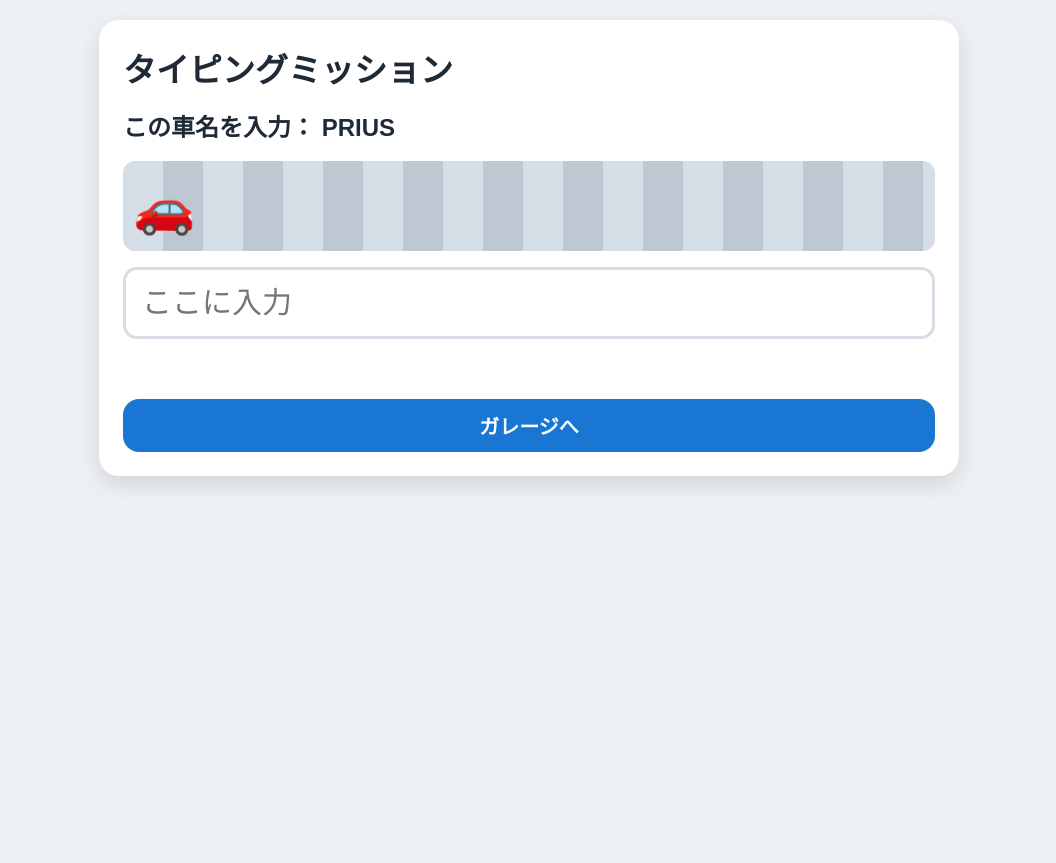
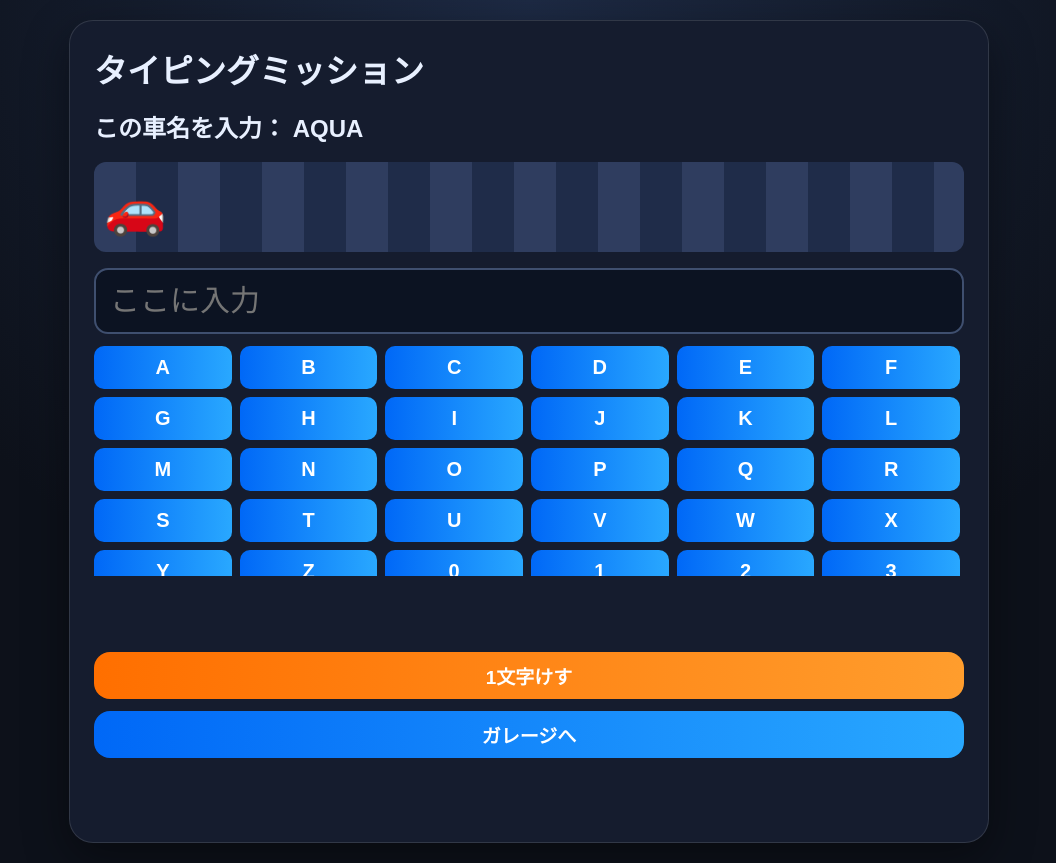
Before and after one commit to TT-sensei/kuruma, a plain HTML site: page typing.html in a window 1280 px wide. Shown: the whole page, without its empty margins (111-1167 px from the left). Before the commit the page ends 800 px from the top, so only its background shows below. Drawn offline with Linux system fonts and the light colour scheme.

Commit message:
Add randomized 100-question study modes with tap controls and cool car effects

```diff
--- a/styles.css
+++ b/styles.css
@@ -1,121 +1,29 @@
 :root {
-  --bg: #eef1f4;
-  --card: #ffffff;
-  --text: #1f2a37;
+  --bg: radial-gradient(circle at top, #1d2a44, #0d111a 65%);
+  --card: #151c2e;
+  --text: #e8f0ff;
   --primary: #ff8a00;
-  --secondary: #1976d2;
-  --ok: #21a366;
-  --miss: #b7791f;
+  --secondary: #2b8cff;
+  --ok: #32d296;
+  --miss: #ffb347;
 }
 * { box-sizing: border-box; }
-body {
-  margin: 0;
-  font-family: "Hiragino Kaku Gothic ProN", "Yu Gothic", sans-serif;
-  background: var(--bg);
-  color: var(--text);
-  min-height: 100vh;
-  font-size: 22px;
-}
-.container {
-  max-width: 900px;
-  margin: 0 auto;
-  padding: 20px;
-}
-.card {
-  background: var(--card);
-  border-radius: 20px;
-  box-shadow: 0 8px 22px rgba(0,0,0,.12);
-  padding: 24px;
-}
-h1,h2,p { margin: 0 0 16px; }
-.big {
-  font-size: clamp(30px, 5vw, 50px);
-  font-weight: 700;
-}
-.level {
-  font-size: 24px;
-  font-weight: 700;
-  margin-bottom: 18px;
-}
-.buttons {
-  display: grid;
-  gap: 16px;
-}
-button, .button-link {
-  width: 100%;
-  border: none;
-  border-radius: 16px;
-  padding: 18px;
-  font-size: 28px;
-  font-weight: 700;
-  color: #fff;
-  cursor: pointer;
-  text-align: center;
-  text-decoration: none;
-}
-.orange { background: var(--primary); }
-.blue { background: var(--secondary); }
-.small {
-  font-size: 20px;
-  padding: 12px;
-}
-input {
-  width: 100%;
-  border: 3px solid #d7dde4;
-  border-radius: 14px;
-  padding: 16px;
-  font-size: 30px;
-  text-transform: uppercase;
-}
-.status {
-  min-height: 44px;
-  font-weight: 700;
-  font-size: 30px;
-}
-.status.ok { color: var(--ok); animation: pop .4s ease; }
-.status.miss { color: var(--miss); }
-.car-track {
-  height: 90px;
-  background: repeating-linear-gradient(90deg, #d5dde6 0 40px, #bec8d2 40px 80px);
-  border-radius: 12px;
-  margin: 16px 0;
-  overflow: hidden;
-  position: relative;
-}
-.car {
-  position: absolute;
-  left: 10px;
-  top: 18px;
-  font-size: 50px;
-  transition: transform .6s ease;
-}
-.car.go { transform: translateX(520px); }
-@keyframes pop {
-  0%{ transform: scale(.9);} 70%{transform: scale(1.08);} 100%{transform:scale(1);} }
-.grid2 {
-  display: grid;
-  grid-template-columns: 1fr 1fr;
-  gap: 14px;
-}
-.item {
-  background: #f8fafc;
-  border: 3px solid #e1e8ef;
-  border-radius: 12px;
-  padding: 12px;
-  font-weight: 700;
-}
-.collection-grid {
-  display: grid;
-  grid-template-columns: repeat(auto-fill,minmax(150px,1fr));
-  gap: 10px;
-}
-.car-tile {
-  border-radius: 12px;
-  padding: 12px;
-  text-align: center;
-  font-weight: 700;
-  min-height: 90px;
-}
-.locked { background: #ccd3db; color: #6a7180; }
-.unlocked { background: #d9f4e5; color: #1a633f; cursor: pointer; }
-.hint { font-size: 20px; color: #3a4757; }
+body { margin:0; font-family:"Hiragino Kaku Gothic ProN","Yu Gothic",sans-serif; background: var(--bg); color:var(--text); min-height:100vh; font-size:22px; }
+.container { max-width: 960px; margin: 0 auto; padding: 20px; }
+.card { background: var(--card); border-radius: 24px; box-shadow: 0 15px 45px rgba(0,0,0,.4); padding: 24px; border:1px solid rgba(255,255,255,.12); }
+.cool{backdrop-filter: blur(3px);} h1,h2,p{margin:0 0 16px;} .big{font-size:clamp(30px,5vw,50px);font-weight:700;} .question{min-height:72px;}
+.level { font-size: 24px; font-weight: 700; margin-bottom: 18px; }
+.buttons{display:grid;gap:12px;} button,.button-link{width:100%;border:none;border-radius:16px;padding:16px;font-size:24px;font-weight:700;color:#fff;cursor:pointer;text-align:center;text-decoration:none;}
+.orange{background:linear-gradient(90deg,#ff6f00,#ff9d2d);} .blue{background:linear-gradient(90deg,#0068f7,#29a8ff);} .small{font-size:19px;padding:10px;}
+input{width:100%;border:2px solid #3f4f6f;background:#0c1322;color:#fff;border-radius:14px;padding:14px;font-size:30px;text-transform:uppercase;}
+.status{min-height:44px;font-weight:700;font-size:30px;}.status.ok{color:var(--ok);animation:pop .4s ease;}.status.miss{color:var(--miss);}
+.car-track{height:90px;background:repeating-linear-gradient(90deg,#2f3d5f 0 42px,#1f2c49 42px 84px);border-radius:12px;margin:16px 0;overflow:hidden;position:relative;}
+.car{position:absolute;left:10px;top:18px;font-size:50px;transition:transform .6s ease;}.car.go{transform:translateX(520px);}
+.emoji-lane{height:60px;overflow:hidden;position:relative;}.race-car{position:absolute;left:-40px;top:8px;font-size:40px;filter:drop-shadow(0 0 8px currentColor);}.race-car.go{animation:dash .9s ease forwards;}
+.tap-pad,.alpha-pad{display:grid;gap:8px;margin:12px 0 16px;}.tap-pad{grid-template-columns:repeat(3,1fr);} .alpha-pad{grid-template-columns:repeat(6,1fr);max-height:230px;overflow:auto;padding-right:4px;}
+.pad-btn{padding:10px;font-size:20px;border-radius:10px;}
+@keyframes dash{from{transform:translateX(0);}to{transform:translateX(780px);}} @keyframes pop{0%{transform:scale(.9);}70%{transform:scale(1.08);}100%{transform:scale(1);}}
+.grid2{display:grid;grid-template-columns:1fr 1fr;gap:14px;}
+.collection-grid{display:grid;grid-template-columns:repeat(auto-fill,minmax(150px,1fr));gap:10px;}
+.car-tile{border-radius:12px;padding:12px;text-align:center;font-weight:700;min-height:90px;}
+.locked{background:#49546c;color:#c0c7d7;} .unlocked{background:#1c5f46;color:#d4ffe6;cursor:pointer;} .hint{font-size:20px;color:#c7d8ff;}
--- a/typing.html
+++ b/typing.html
@@ -1,15 +1,22 @@
 <!doctype html><html lang="ja"><head><meta charset="UTF-8"><meta name="viewport" content="width=device-width,initial-scale=1"><title>タイピング</title><link rel="stylesheet" href="styles.css"></head>
-<body><main class="container"><section class="card">
+<body><main class="container"><section class="card cool">
 <h1>タイピングミッション</h1>
 <p class="level" id="target"></p>
 <div class="car-track"><div id="car" class="car">🚗</div></div>
 <input id="answer" autocomplete="off" aria-label="こたえ" placeholder="ここに入力">
+<div class="alpha-pad" id="alphaPad"></div>
 <p id="status" class="status"></p>
-<div class="buttons"><a class="button-link blue small" href="index.html">ガレージへ</a></div>
+<div class="buttons"><button id="bksp" class="orange small">1文字けす</button><a class="button-link blue small" href="index.html">ガレージへ</a></div>
+<div class="emoji-lane" id="emojiLane"></div>
 </section></main>
 <script src="app.js"></script><script>
+const typingQuestions=["PRIUS","AQUA","YARIS","COROLLA","CROWN","ALPHARD","VELLFIRE","HARRIER","RAV4","SUPRA","SKYLINE","GTR","FAIRLADYZ","NOTE","SERENA","CIVIC","FIT","FREED","VEZEL","ODYSSEY","ROADSTER","CX5","IMPREZA","FORESTER","SWIFT"];
 let word='';
-function loadWord(){word=KurumaApp.nextTypingWord();document.getElementById('target').textContent=`この車名を入力： ${word}`;document.getElementById('answer').value='';}
-function judge(){const v=document.getElementById('answer').value.trim().toUpperCase();const st=document.getElementById('status');if(v===word){const s=KurumaApp.addPoint();KurumaApp.horn();st.textContent=`せいかい！ レベル ${s.level}`;st.className='status ok';const c=document.getElementById('car');c.classList.remove('go');void c.offsetWidth;c.classList.add('go');setTimeout(loadWord,900);} else {KurumaApp.miss();st.textContent='おしい！ もういちど';st.className='status miss';}}
+function runEmoji(){const lane=document.getElementById('emojiLane');lane.innerHTML='';const e=document.createElement('div');e.className='race-car';e.textContent='🏎️';e.style.color=['#00e5ff','#ff3d81','#9cff57','#ffd740','#9b7bff'][Math.floor(Math.random()*5)];lane.appendChild(e);requestAnimationFrame(()=>e.classList.add('go'))}
+function loadWord(){word=typingQuestions[Math.floor(Math.random()*typingQuestions.length)];document.getElementById('target').textContent=`この車名を入力： ${word}`;document.getElementById('answer').value='';}
+function judge(){const v=document.getElementById('answer').value.trim().toUpperCase();const st=document.getElementById('status');if(v===word){const s=KurumaApp.addPoint();KurumaApp.horn();st.textContent=`せいかい！ レベル ${s.level}`;st.className='status ok';const c=document.getElementById('car');c.classList.remove('go');void c.offsetWidth;c.classList.add('go');runEmoji();setTimeout(loadWord,900);} else if(word.startsWith(v)){st.textContent='';}else{KurumaApp.miss();st.textContent='おしい！ もういちど';st.className='status miss';}}
+function addChar(ch){const i=document.getElementById('answer');i.value+=ch;judge();}
+'ABCDEFGHIJKLMNOPQRSTUVWXYZ0123456789'.split('').forEach(ch=>{const b=document.createElement('button');b.className='pad-btn blue';b.textContent=ch;b.onclick=()=>addChar(ch);document.getElementById('alphaPad').appendChild(b);});
+document.getElementById('bksp').addEventListener('click',()=>{const i=document.getElementById('answer');i.value=i.value.slice(0,-1);judge();});
 document.getElementById('answer').addEventListener('input',judge);loadWord();
 </script></body></html>
```
Also changed, not shown: math.html (+21 -11 lines), words.html (+8 -7 lines).
